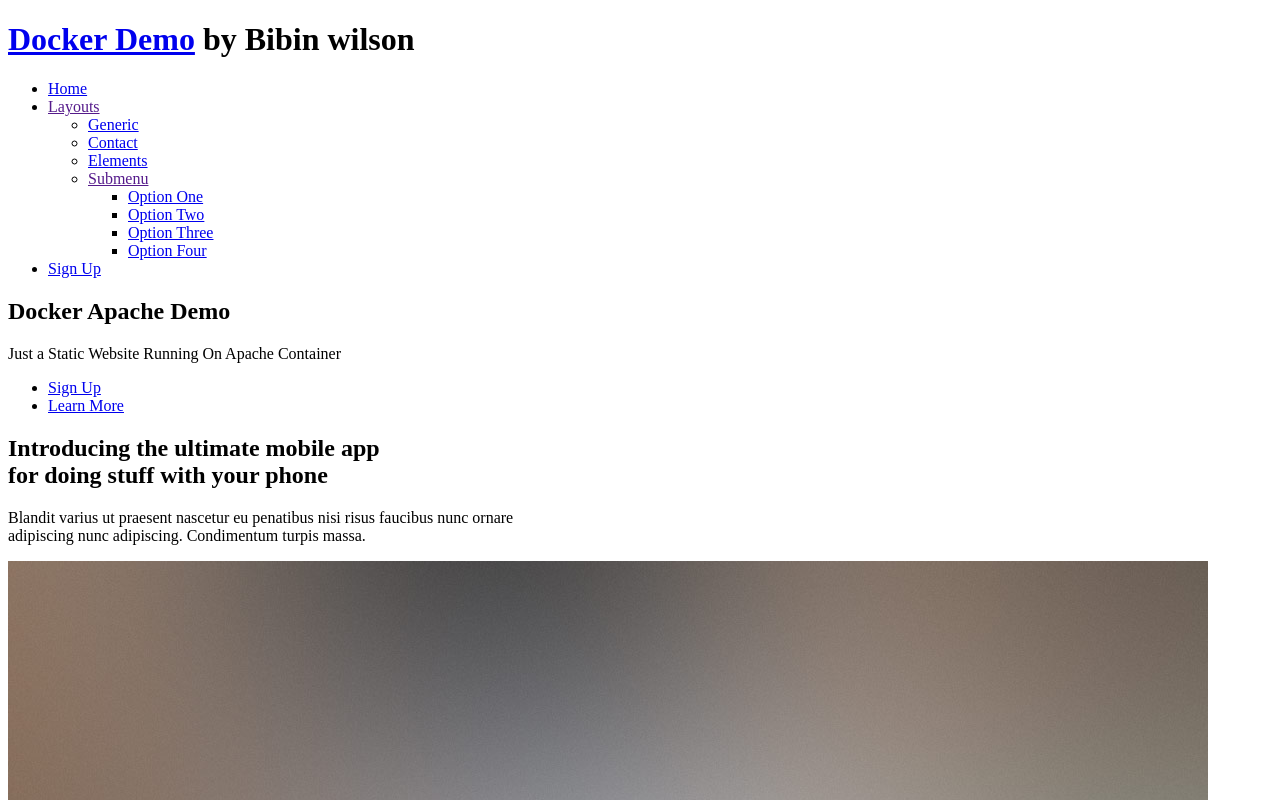
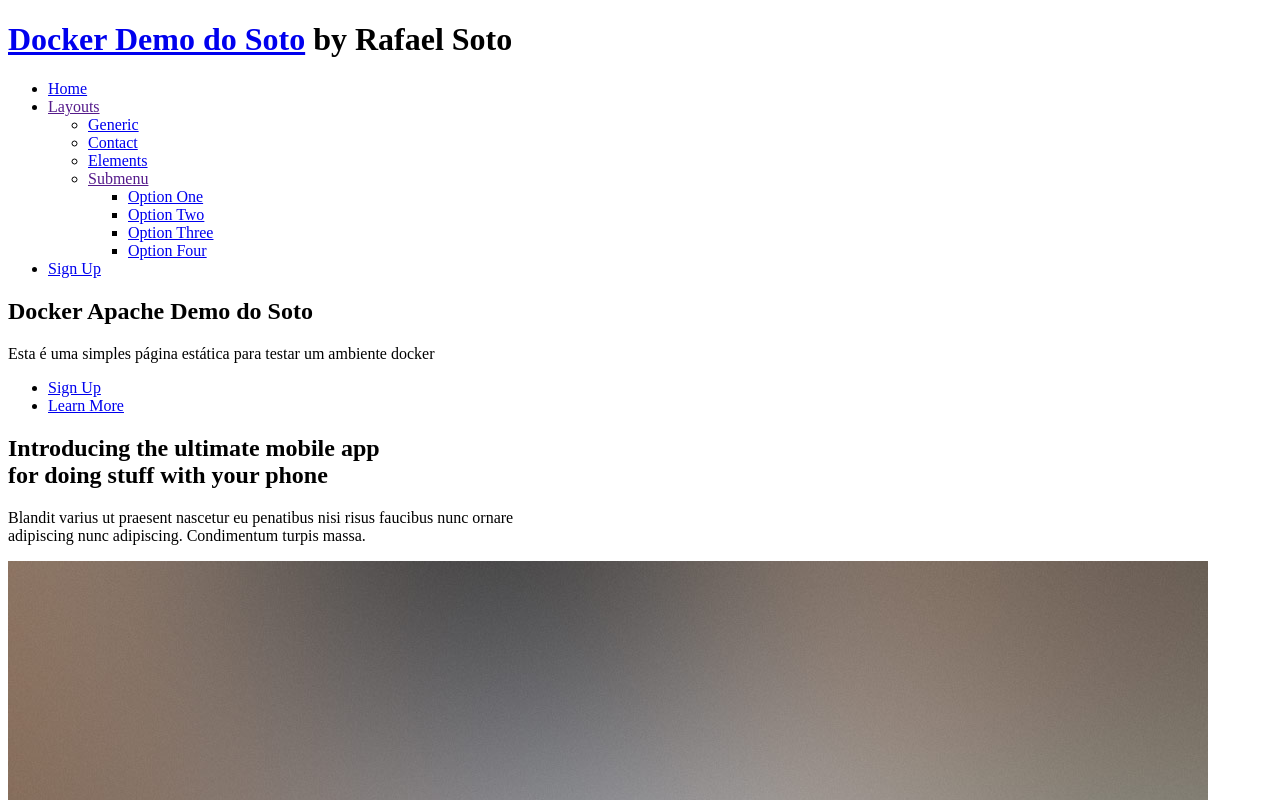
Before and after one commit to rafaelsoto/docker-otos-apache, a plain HTML site: page website/index.html in a window 1280 px wide. Shown: the top 800 px of the page. Drawn offline with Linux system fonts and the light colour scheme; a script that the page names is missing.

Commit message:
Making some changes in a first demo page

```diff
--- a/website/index.html
+++ b/website/index.html
@@ -6,7 +6,7 @@
 -->
 <html>
 	<head>
-		<title>Docker Demo</title>
+		<title>Docker Demo do Soto</title>
 		<meta http-equiv="content-type" content="text/html; charset=utf-8" />
 		<meta name="description" content="" />
 		<meta name="keywords" content="" />
@@ -28,7 +28,7 @@
 
 		<!-- Header -->
 			<header id="header" class="alt">
-				<h1><a href="index.html">Docker Demo</a> by Bibin wilson</h1>
+				<h1><a href="index.html">Docker Demo do Soto</a> by Rafael Soto</h1>
 				<nav id="nav">
 					<ul>
 						<li><a href="index.html">Home</a></li>
@@ -56,8 +56,8 @@
 
 		<!-- Banner -->
 			<section id="banner">
-				<h2>Docker Apache Demo</h2>
-				<p>Just a Static Website Running On Apache Container</p>
+				<h2>Docker Apache Demo do Soto</h2>
+				<p>Esta é uma simples página estática para testar um ambiente docker</p>
 				<ul class="actions">
 					<li><a href="#" class="button special">Sign Up</a></li>
 					<li><a href="#" class="button">Learn More</a></li>
@@ -164,7 +164,7 @@
 					<li><a href="#" class="icon fa-google-plus"><span class="label">Google+</span></a></li>
 				</ul>
 				<ul class="copyright">
-					<li>&copy; Untitled. All rights reserved.</li><li>Design: <a href="http://html5up.net">HTML5 UP</a></li>
+					<li>&copy; Untitled. All rights reserved.</li><li><a href="https://hub.docker.com/r/rafikdabahia">Docker Repository</a></li>
 				</ul>
 			</footer>
 
```
